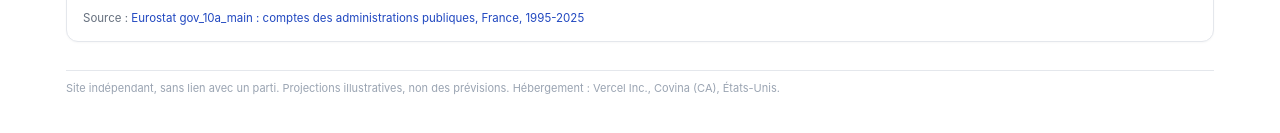
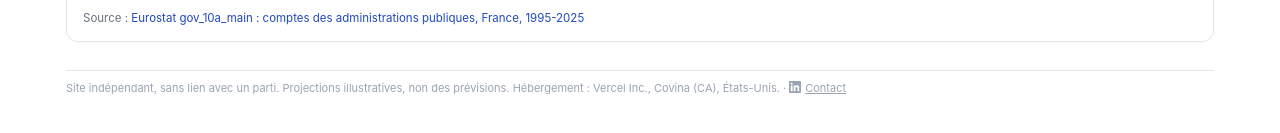
Before and after one commit to AnonymousFrench/-FinancesPubliquesdelaFrance, a React (Vite) app: page / in a window 1280 px wide. Shown: the part 1279-1412 px from the top of the page. Built offline with nearby package versions, Linux system fonts and the light colour scheme.

Commit message:
favicon, disclaimer,

```diff
--- a/index.html
+++ b/index.html
@@ -9,7 +9,7 @@
 <meta name="description" content="Dette publique, déficit, dépenses et recettes de la France en chiffres et en graphiques, à partir des données officielles d’Eurostat, de l’Insee et de l’Agence France Trésor." />
 <meta name="robots" content="index, follow, max-image-preview:large" />
 <link rel="canonical" href="/" />
-<link rel="icon" href="/favicon.svg" type="image/svg+xml" />
+<link rel="icon" href="/flag.svg" type="image/svg+xml" />
 <link rel="apple-touch-icon" href="/apple-touch-icon.png" />
 <meta property="og:type" content="website" />
 <meta property="og:locale" content="fr_FR" />
--- a/scripts/og-image.mjs
+++ b/scripts/og-image.mjs
@@ -34,6 +34,6 @@ const iconIos = `<svg xmlns="http://www.w3.org/2000/svg" viewBox="0 0 32 32"><re
 
 const png = (svg, width) => new Resvg(svg, { fitTo: { mode: 'width', value: width }, font: { loadSystemFonts: true } }).render().asPng()
 fs.writeFileSync('public/og.png', png(og, 1200))
-fs.writeFileSync('public/favicon.svg', icon)
+fs.writeFileSync('public/flag.svg', icon)
 fs.writeFileSync('public/apple-touch-icon.png', png(iconIos, 180))
 console.log('public/og.png, favicon.svg, apple-touch-icon.png')
--- a/src/App.jsx
+++ b/src/App.jsx
@@ -89,7 +89,7 @@ export default function App() {
         <h1 className="sr-only">{route.title}</h1>
         <Boundary key={route.id}><Suspense fallback={<div className="card loading">Chargement…</div>}><View /></Suspense></Boundary>
       </main>
-      <footer className="disclaimer">Site indépendant, sans lien avec un parti. Projections illustratives, non des prévisions. Hébergement : Vercel Inc., Covina (CA), États-Unis.</footer>
+      <footer className="disclaimer">Site indépendant, sans lien avec un parti. Projections illustratives, non des prévisions. Hébergement : Vercel Inc., Covina (CA), États-Unis. · <a href="https://www.linkedin.com/in/thibaultmaillet/" target="_blank" rel="noopener noreferrer"><svg viewBox="0 0 24 24" width="12" height="12" fill="currentColor" aria-hidden="true" style={{ verticalAlign: '-1px', marginRight: 4 }}><path d="M20.45 20.45h-3.56v-5.57c0-1.33-.03-3.04-1.85-3.04-1.85 0-2.14 1.45-2.14 2.94v5.67H9.35V9h3.41v1.56h.05c.48-.9 1.64-1.85 3.37-1.85 3.6 0 4.27 2.37 4.27 5.45v6.29zM5.34 7.43a2.06 2.06 0 1 1 0-4.12 2.06 2.06 0 0 1 0 4.12zM7.12 20.45H3.56V9h3.56v11.45zM22.22 0H1.77C.79 0 0 .77 0 1.73v20.54C0 23.23.79 24 1.77 24h20.45c.98 0 1.78-.77 1.78-1.73V1.73C24 .77 23.2 0 22.22 0z"/></svg>Contact</a></footer>
     </div>
   )
 }
--- a/src/styles.css
+++ b/src/styles.css
@@ -288,5 +288,7 @@ nav.subnav a.on { background: var(--tx); border-color: var(--tx); color: #fff; f
 /* Mentions légales des sondages, réserve électorale, pied de page */
 .mentions { font-size: 11px; line-height: 1.45; color: #9aa4b2; margin: 10px 0 0 } .mentions a { color: inherit; text-decoration: underline }
 .blackout { border-left: 3px solid var(--orange) }
+/* Avertissement en bas de page */
 footer.disclaimer { font-size: 11px; line-height: 1.45; white-space: nowrap; overflow: hidden; text-overflow: ellipsis; color: #9aa4b2; border-top: 1px solid var(--line); margin-top: 28px; padding-top: 10px }
+footer.disclaimer a { color: inherit; text-decoration: underline }
 @media (max-width: 760px) { footer.disclaimer { white-space: normal } }
```
Also changed, not shown: src/data/polls-snapshot.json (+1 -1 lines), public/flag.svg (renamed from public/favicon.svg).
